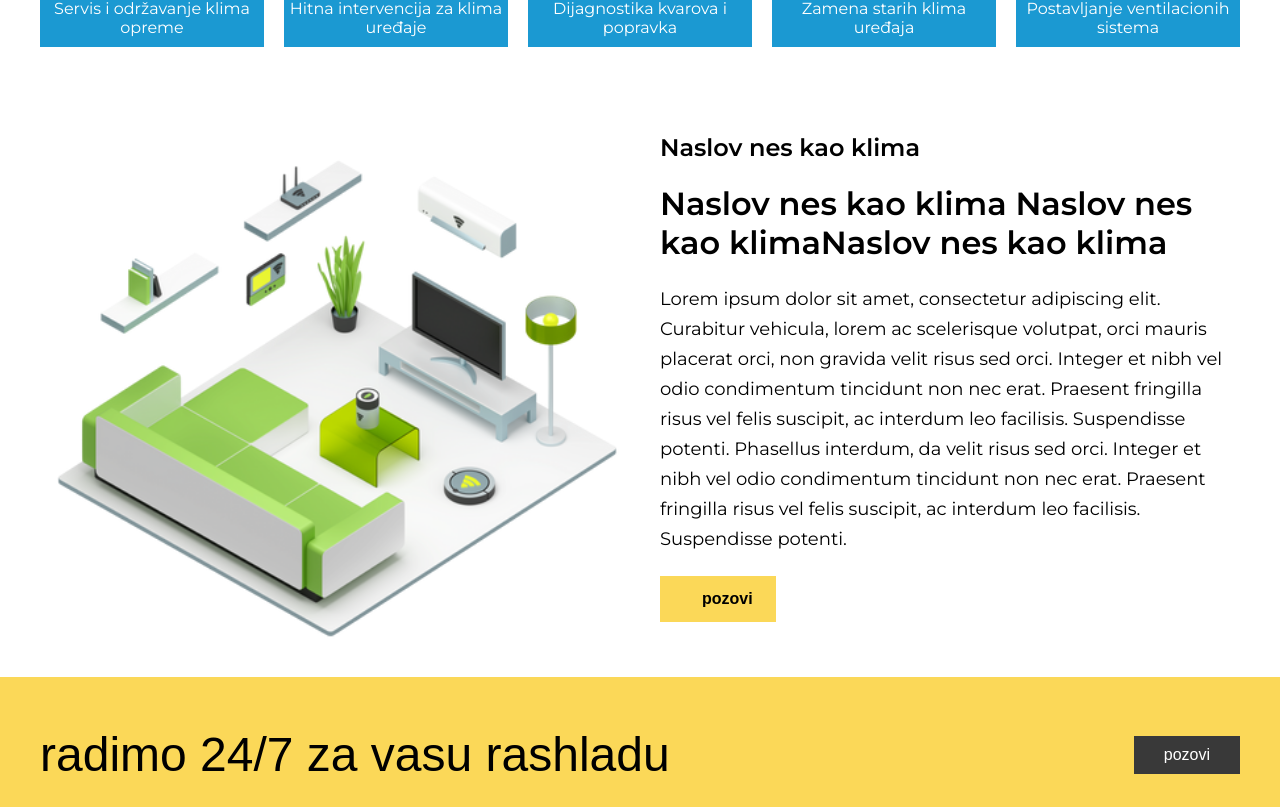
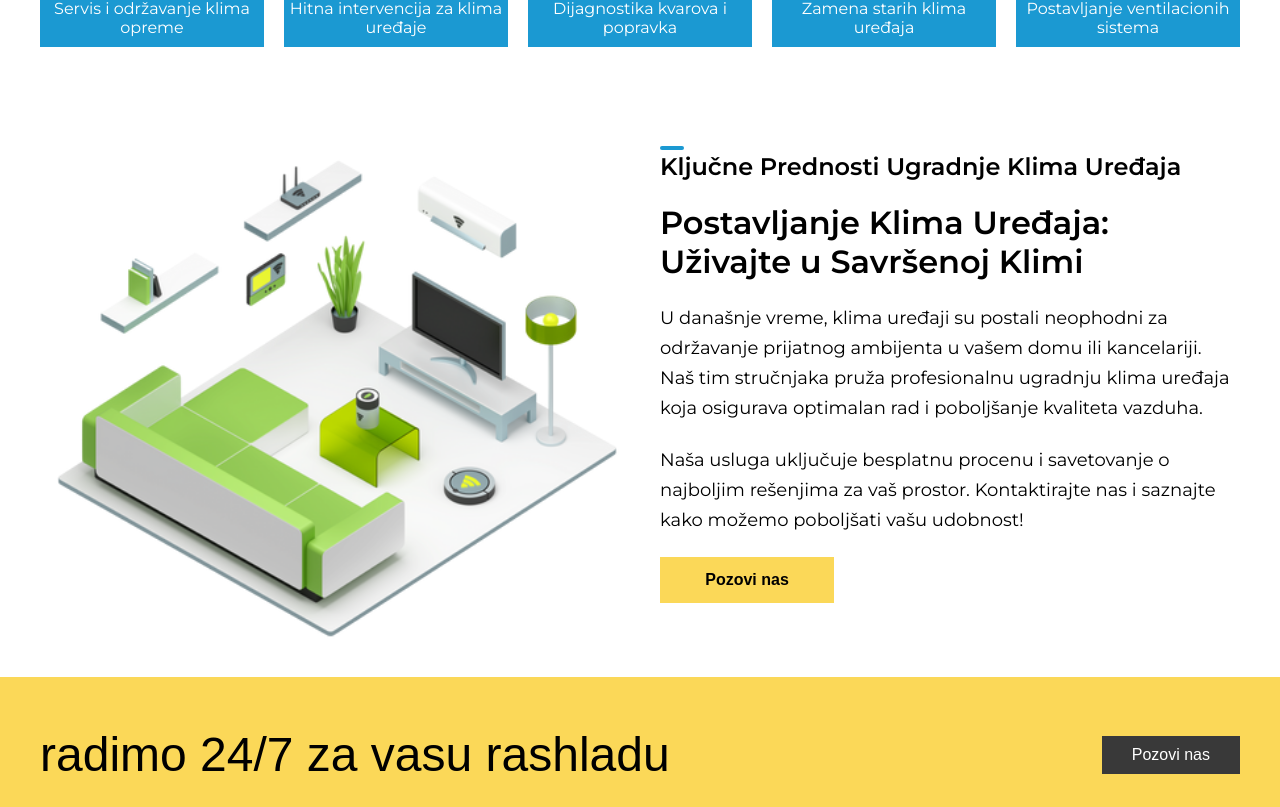
Before and after one commit to filipcvejic/Klimatik, a Next.js app in the folder client/: page / in a window 1280 px wide. Shown: the part 1033-1840 px from the top of the page. Built offline with nearby package versions, Linux system fonts and the light colour scheme; a web font is replaced by a local one.

Commit message:
entry description component

```diff
--- a/client/src/components/EntryDescription/EntryDescription.module.css
+++ b/client/src/components/EntryDescription/EntryDescription.module.css
@@ -13,7 +13,20 @@
 .entryDescriptionSubHeading {
   font-size: x-large;
   font-weight: 600;
+  position: relative;
 }
+
+.entryDescriptionSubHeading::before {
+  content: "";
+  position: absolute;
+  top: -6px;
+  left: 0;
+  width: 24px;
+  border-radius: 12px;
+  height: 4px;
+  background-color: #1b99d2;
+}
+
 .entryDescriptionHeading {
   font-size: xx-large;
   font-weight: 600;
@@ -30,7 +43,7 @@
   font-weight: 600;
   font-size: 16px;
   transition-duration: 0.1s;
-  max-width: 20%;
+  max-width: 30%;
 }
 
 .entryDescriptionButton:hover {
--- a/client/src/components/EntryDescription/EntryDescription.tsx
+++ b/client/src/components/EntryDescription/EntryDescription.tsx
@@ -4,34 +4,35 @@ import styles from "./EntryDescription.module.css";
 
 const EntryDescription = () => {
   return (
-    <div className={`${styles.entryDescriptionContainer} container`}>
+    <section className={`${styles.entryDescriptionContainer} container`}>
       <Image
         src="/images/smartHome.png"
         width={600}
         height={600}
         quality={90}
-        alt="home with smart aircondition"
+        alt="home with smart air conditioning"
       />
-      <div className={`${styles.entryDescriptionTextWrapper} `}>
+      <div className={styles.entryDescriptionTextWrapper}>
         <p className={styles.entryDescriptionSubHeading}>
-          Naslov nes kao klima
+          Ključne Prednosti Ugradnje Klima Uređaja
         </p>
-        <h3 className={styles.entryDescriptionHeading}>
-          Naslov nes kao klima Naslov nes kao klimaNaslov nes kao klima
-        </h3>
+        <h1 className={styles.entryDescriptionHeading}>
+          Postavljanje Klima Uređaja: Uživajte u Savršenoj Klimi
+        </h1>
         <p className={styles.entryDescriptionText}>
-          Lorem ipsum dolor sit amet, consectetur adipiscing elit. Curabitur
-          vehicula, lorem ac scelerisque volutpat, orci mauris placerat orci,
-          non gravida velit risus sed orci. Integer et nibh vel odio condimentum
-          tincidunt non nec erat. Praesent fringilla risus vel felis suscipit,
-          ac interdum leo facilisis. Suspendisse potenti. Phasellus interdum, da
-          velit risus sed orci. Integer et nibh vel odio condimentum tincidunt
-          non nec erat. Praesent fringilla risus vel felis suscipit, ac interdum
-          leo facilisis. Suspendisse potenti.
+          U današnje vreme, klima uređaji su postali neophodni za održavanje
+          prijatnog ambijenta u vašem domu ili kancelariji. Naš tim stručnjaka
+          pruža profesionalnu ugradnju klima uređaja koja osigurava optimalan
+          rad i poboljšanje kvaliteta vazduha.
         </p>
-        <button className={styles.entryDescriptionButton}>pozovi</button>
+        <p className={styles.entryDescriptionText}>
+          Naša usluga uključuje besplatnu procenu i savetovanje o najboljim
+          rešenjima za vaš prostor. Kontaktirajte nas i saznajte kako možemo
+          poboljšati vašu udobnost!
+        </p>
+        <button className={styles.entryDescriptionButton}>Pozovi nas</button>
       </div>
-    </div>
+    </section>
   );
 };
 
--- a/client/src/constants.ts
+++ b/client/src/constants.ts
@@ -1,3 +1,3 @@
-export const PHONE_NUMBER = "0605252564";
+export const PHONE_NUMBER = "060/525-2564";
 export const EMAIL = "uros.n.nikolic123@gmail.com";
-export const CALL_BUTTON_SLOGAN = "pozovi";
+export const CALL_BUTTON_SLOGAN = "Pozovi nas";
```
